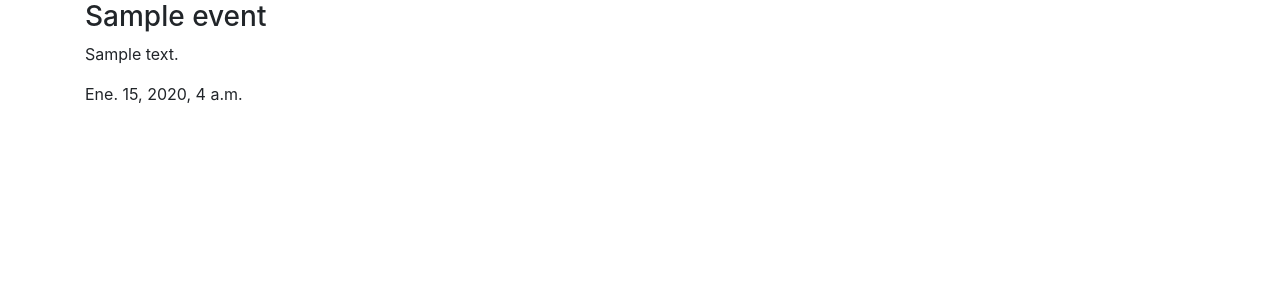
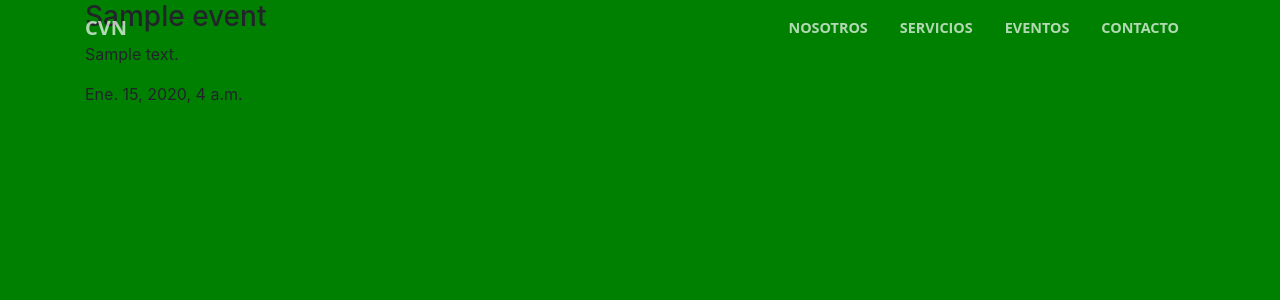
Before and after one commit to JezzRDZ/CVN, a Django app: template page/templates/cvn/events.html in a window 1280 px wide. Shown: the top 300 px of the page. Run offline with Django 3.2, Linux system fonts and the light colour scheme; the template is opened without the code that fills it: values that come from a table or form of the project are taken from there, others are empty; tables that the repository leaves empty hold one stand-in row (values such as "Sample post"); some libraries are stand-ins or nearby versions.

Commit message:
new navbar

```diff
--- a/page/static/css/main.css
+++ b/page/static/css/main.css
@@ -0,0 +1,63 @@
+body {
+      background: green;
+}
+
+#mainNav {
+  border-bottom: 1px solid rgba(33, 37, 41, 0.1);
+  background-color: #fff;
+  font-family: 'Open Sans', 'Helvetica Neue', Arial, sans-serif;
+  -webkit-transition: all 0.5s;
+  -moz-transition: all 0.5s;
+  transition: all 0.5s; }
+  #mainNav .navbar-brand {
+    font-weight: 700;
+    text-transform: uppercase;
+    color: #9c0c0f;
+    font-family: 'Open Sans', 'Helvetica Neue', Arial, sans-serif; }
+    #mainNav .navbar-brand:focus, #mainNav .navbar-brand:hover {
+      color: #9c0c0f; }
+  #mainNav .navbar-nav > li.nav-item > a.nav-link,
+  #mainNav .navbar-nav > li.nav-item > a.nav-link:focus {
+    font-size: .9rem;
+    font-weight: 700;
+    text-transform: uppercase;
+    color: #212529; }
+    #mainNav .navbar-nav > li.nav-item > a.nav-link:hover,
+    #mainNav .navbar-nav > li.nav-item > a.nav-link:focus:hover {
+      color: #9c0c0f; }
+    #mainNav .navbar-nav > li.nav-item > a.nav-link.active,
+    #mainNav .navbar-nav > li.nav-item > a.nav-link:focus.active {
+      color: #9c0c0f !important;
+      background-color: transparent; }
+      #mainNav .navbar-nav > li.nav-item > a.nav-link.active:hover,
+      #mainNav .navbar-nav > li.nav-item > a.nav-link:focus.active:hover {
+        background-color: transparent; }
+  @media (min-width: 992px) {
+    #mainNav {
+      border-color: transparent;
+      background-color: transparent; }
+      #mainNav .navbar-brand {
+        color: rgba(255, 255, 255, 0.7); }
+        #mainNav .navbar-brand:focus, #mainNav .navbar-brand:hover {
+          color: #fff; }
+      #mainNav .navbar-nav > li.nav-item > a.nav-link {
+        padding: 0.5rem 1rem; }
+      #mainNav .navbar-nav > li.nav-item > a.nav-link,
+      #mainNav .navbar-nav > li.nav-item > a.nav-link:focus {
+        color: rgba(255, 255, 255, 0.7); }
+        #mainNav .navbar-nav > li.nav-item > a.nav-link:hover,
+        #mainNav .navbar-nav > li.nav-item > a.nav-link:focus:hover {
+          color: #fff; }
+      #mainNav.navbar-shrink {
+        border-bottom: 1px solid rgba(33, 37, 41, 0.1);
+        background-color: #fff; }
+        #mainNav.navbar-shrink .navbar-brand {
+          color: #9c0c0f; }
+          #mainNav.navbar-shrink .navbar-brand:focus, #mainNav.navbar-shrink .navbar-brand:hover {
+            color: #9c0c0f; }
+        #mainNav.navbar-shrink .navbar-nav > li.nav-item > a.nav-link,
+        #mainNav.navbar-shrink .navbar-nav > li.nav-item > a.nav-link:focus {
+          color: #212529; }
+          #mainNav.navbar-shrink .navbar-nav > li.nav-item > a.nav-link:hover,
+          #mainNav.navbar-shrink .navbar-nav > li.nav-item > a.nav-link:focus:hover {
+            color: #9c0c0f; } }
--- /dev/null
+++ b/page/static/js/main.js
@@ -0,0 +1,23 @@
+  // Closes responsive menu when a scroll trigger link is clicked
+  $('.js-scroll-trigger').click(function() {
+    $('.navbar-collapse').collapse('hide');
+  });
+
+  // Activate scrollspy to add active class to navbar items on scroll
+  $('body').scrollspy({
+    target: '#mainNav',
+    offset: 57
+  });
+
+  // Collapse Navbar
+  var navbarCollapse = function() {
+    if ($("#mainNav").offset().top > 100) {
+      $("#mainNav").addClass("navbar-shrink");
+    } else {
+      $("#mainNav").removeClass("navbar-shrink");
+    }
+  };
+  // Collapse now if page is not at top
+  navbarCollapse();
+  // Collapse the navbar when page is scrolled
+  $(window).scroll(navbarCollapse);
--- a/page/templates/cvn/base.html
+++ b/page/templates/cvn/base.html
@@ -7,11 +7,36 @@
 	<link rel="stylesheet" href="{% static 'css/main.css' %}">
 </head>
 <body>
+    <nav class="navbar navbar-expand-lg navbar-light fixed-top" id="mainNav">
+      <div class="container">
+        <a class="navbar-brand js-scroll-trigger" href="{% url 'home' %}">CVN</a>
+        <button class="navbar-toggler navbar-toggler-right" type="button" data-toggle="collapse" data-target="#navbarResponsive" aria-controls="navbarResponsive" aria-expanded="false" aria-label="Toggle navigation">
+          <span class="navbar-toggler-icon"></span>
+        </button>
+        <div class="collapse navbar-collapse" id="navbarResponsive">
+          <ul class="navbar-nav ml-auto">
+            <li class="nav-item">
+              <a class="nav-link js-scroll-trigger" href="#about">Nosotros</a>
+            </li>
+            <li class="nav-item">
+              <a class="nav-link js-scroll-trigger" href="#services">Servicios</a>
+            </li>
+            <li class="nav-item">
+              <a class="nav-link js-scroll-trigger" href="{% url 'events' %}">Eventos</a>
+            </li>
+            <li class="nav-item">
+              <a class="nav-link js-scroll-trigger" href="#contact">Contacto</a>
+            </li>
+          </ul>
+        </div>
+      </div>
+    </nav>
 {% block content %}
 
 {% endblock %}
 <script src="https://code.jquery.com/jquery-3.3.1.slim.min.js" integrity="sha384-q8i/X+965DzO0rT7abK41JStQIAqVgRVzpbzo5smXKp4YfRvH+8abtTE1Pi6jizo" crossorigin="anonymous"></script>
 <script src="https://cdnjs.cloudflare.com/ajax/libs/popper.js/1.14.7/umd/popper.min.js" integrity="sha384-UO2eT0CpHqdSJQ6hJty5KVphtPhzWj9WO1clHTMGa3JDZwrnQq4sF86dIHNDz0W1" crossorigin="anonymous"></script>
 <script src="https://stackpath.bootstrapcdn.com/bootstrap/4.3.1/js/bootstrap.min.js" integrity="sha384-JjSmVgyd0p3pXB1rRibZUAYoIIy6OrQ6VrjIEaFf/nJGzIxFDsf4x0xIM+B07jRM" crossorigin="anonymous"></script>
+<script type="text/javascript" src="{% static 'js/main.js' %}"></script>
 </body>
 </html>
```
Also changed, not shown: page/forms.py (added).
